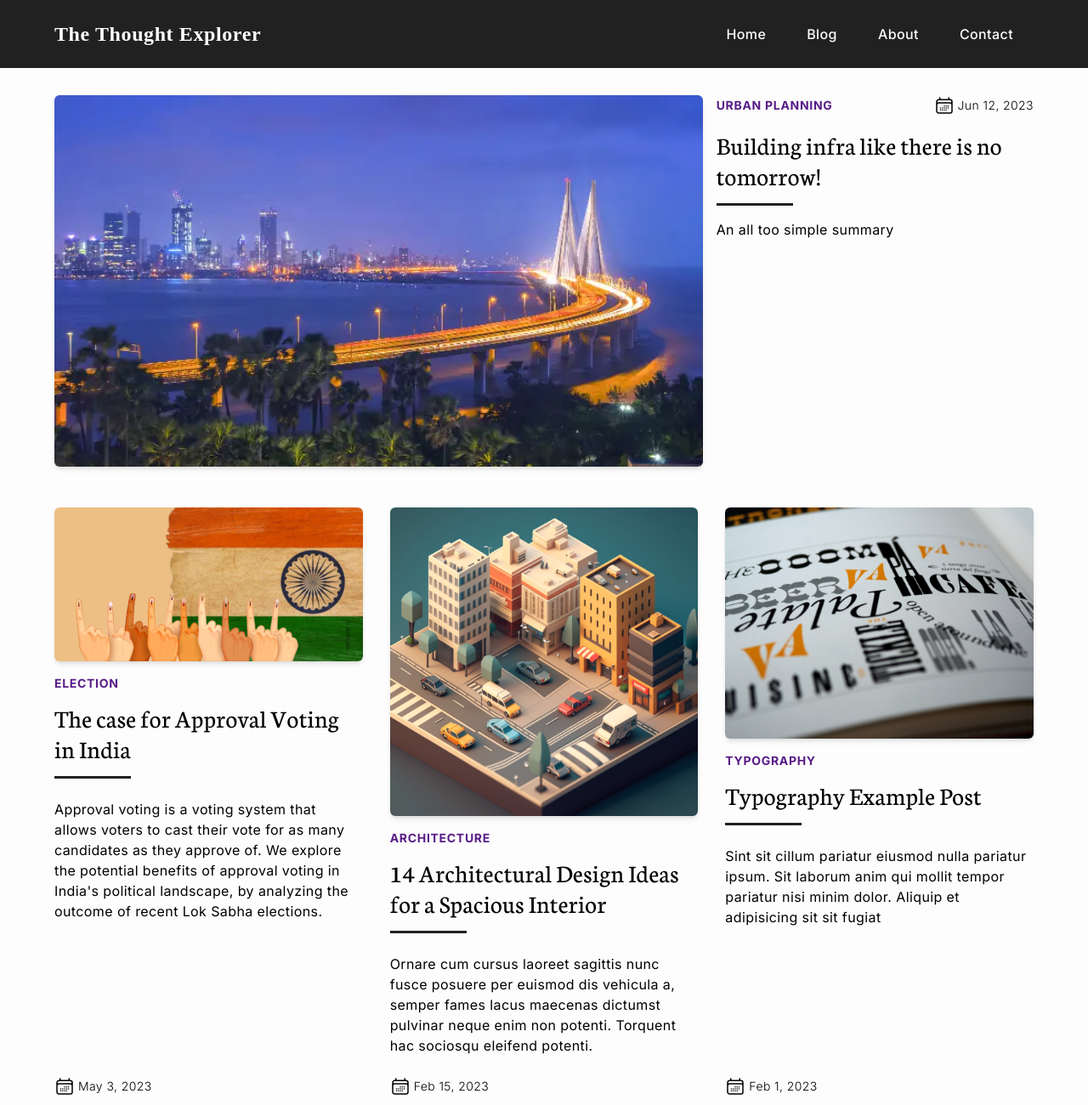
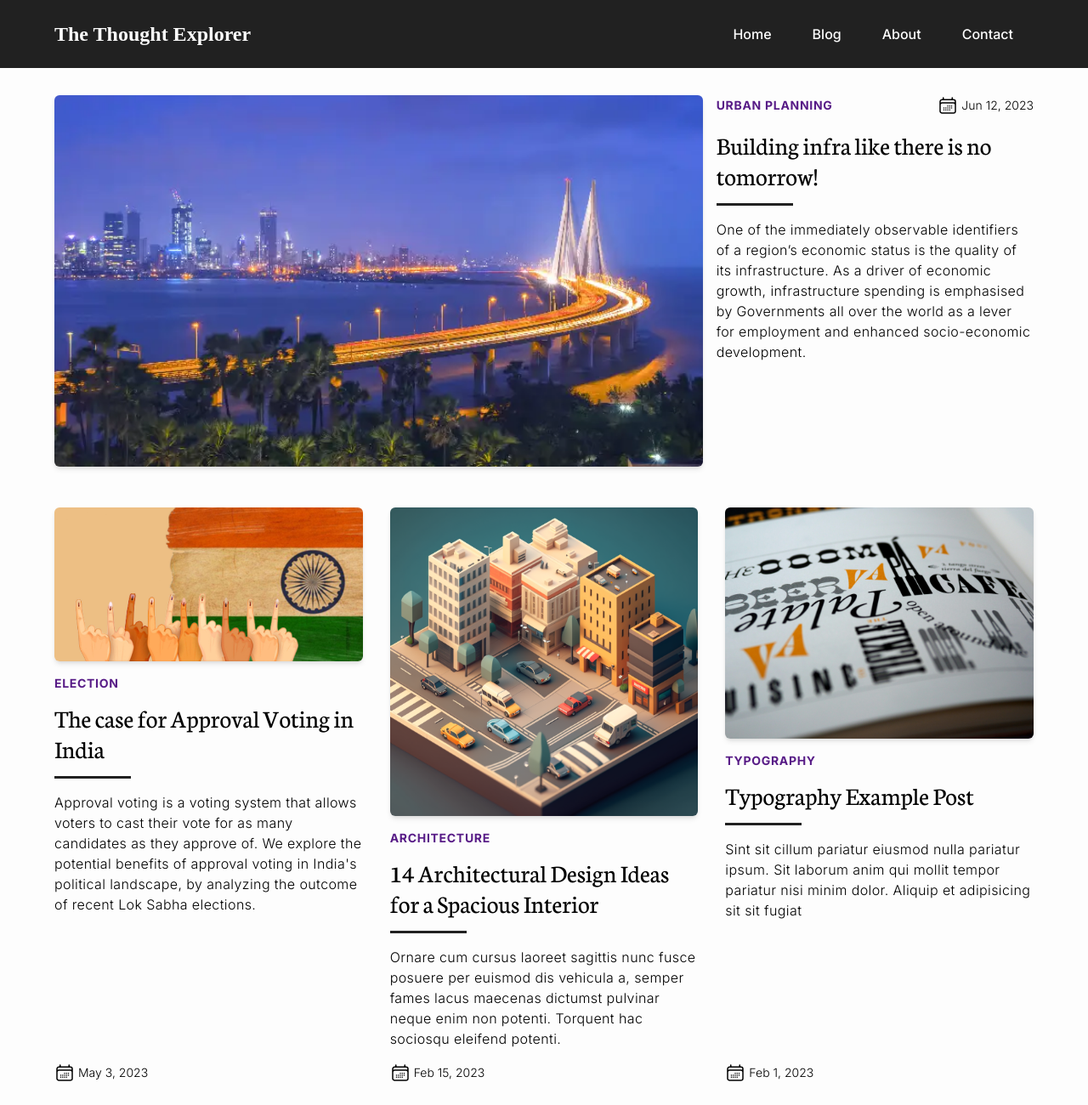
Before and after one commit to SabareeshNv/the-thought-explorer, an Astro site: page / in a window 1280 px wide. Shown: the top 1300 px of the page at 85% size. Built offline with nearby package versions, Linux system fonts and the light colour scheme; Astro itself is replaced by a stand-in of ours; some packages are replaced by stand-ins of ours; a web font is replaced by a local one.

Commit message:
minor changes

```diff
--- a/src/content/blog/building-infra-like-there-is-no-tomorrow.md
+++ b/src/content/blog/building-infra-like-there-is-no-tomorrow.md
@@ -1,6 +1,6 @@
 ---
 title: "Building infra like there is no tomorrow!"
-summary: "An all too simple summary"
+summary: "One of the immediately observable identifiers of a region’s economic status is the quality of its infrastructure. As a driver of economic growth, infrastructure spending is emphasised by Governments all over the world as a lever for employment and enhanced socio-economic development."
 pubDate: "2023-06-12"
 image: {src: "/images/post/mumbai.webp", alt: "beautiful picture of mumbai"}
 category: "Urban Planning"
--- a/src/lib/components/BlogCard.astro
+++ b/src/lib/components/BlogCard.astro
@@ -26,15 +26,15 @@ const { title, summary, pubDate, category, image } = post.data;
   >
 
   <h2
-    class="text-2xl lg:text-3xl font-medium font-heading leading-tight mb-6 heading"
+    class="text-2xl lg:text-3xl font-medium font-heading leading-tight mb-4 heading"
   >
     <a href={`/blog/${post.slug}/`}>{title}</a>
   </h2>
-  <div>
+  <div class="font-light tracking-wide">
     {summary}
   </div>
 
-  <div class="flex items-center space-x-1 pt-6 mt-auto">
+  <div class="flex items-center space-x-1 pt-4 mt-auto">
     <svg
       xmlns="http://www.w3.org/2000/svg"
       fill="none"
--- a/src/lib/components/FeaturedBlogCard.astro
+++ b/src/lib/components/FeaturedBlogCard.astro
@@ -17,6 +17,7 @@ const { title, summary, pubDate, category, image } = post.data;
         alt={image.alt}
         width="815"
         height="400"
+        fetchpriority="high"
         class="rounded-md shadow-md object-cover"
       />
     </a>
@@ -53,7 +54,7 @@ const { title, summary, pubDate, category, image } = post.data;
     >
       <a href={`/blog/${post.slug}/`}>{title}</a>
     </h2>
-    <div>
+    <div class="font-light tracking-wide">
       {summary}
     </div>
   </div>
--- a/src/lib/components/Navbar.astro
+++ b/src/lib/components/Navbar.astro
@@ -11,7 +11,7 @@ const nav = [
 
 <header class="py-4 lg:py-6 mb-6 lg:mb-8 bg-brand-gray text-brand-white">
   <div class="layout flex flex-wrap justify-between items-center">
-    <a href="/" class="font-fondo text-2xl font-bold tracking-wide"
+    <a href="/" class="font-fondo text-xl md:text-2xl font-bold"
       >The Thought Explorer</a
     >
     <div id="toggle" class="md:hidden cursor-pointer text-xl">&#9776;</div>
--- a/src/lib/layouts/BaseLayout.astro
+++ b/src/lib/layouts/BaseLayout.astro
@@ -18,7 +18,7 @@ const { title, description } = Astro.props;
     <Head title={title} description={description} />
   </head>
 
-  <body class="antialiased font-sans bg-brand-white tracking-wide">
+  <body class="antialiased font-sans bg-brand-white">
     <Navbar />
 
     <slot />
--- a/src/lib/layouts/BlogPostLayout.astro
+++ b/src/lib/layouts/BlogPostLayout.astro
@@ -15,7 +15,7 @@ const description = "This is the description";
       <span>
         <a
           href={`/category/${slugify(category)}`}
-          class="text-sm tracking-wide font-bold uppercase text-purple-900 hover:text-purple-950"
+          class="text-sm lg:text-lg tracking-wide font-bold uppercase text-purple-900 hover:text-purple-950"
           >{category}</a
         ></span
       >
```
